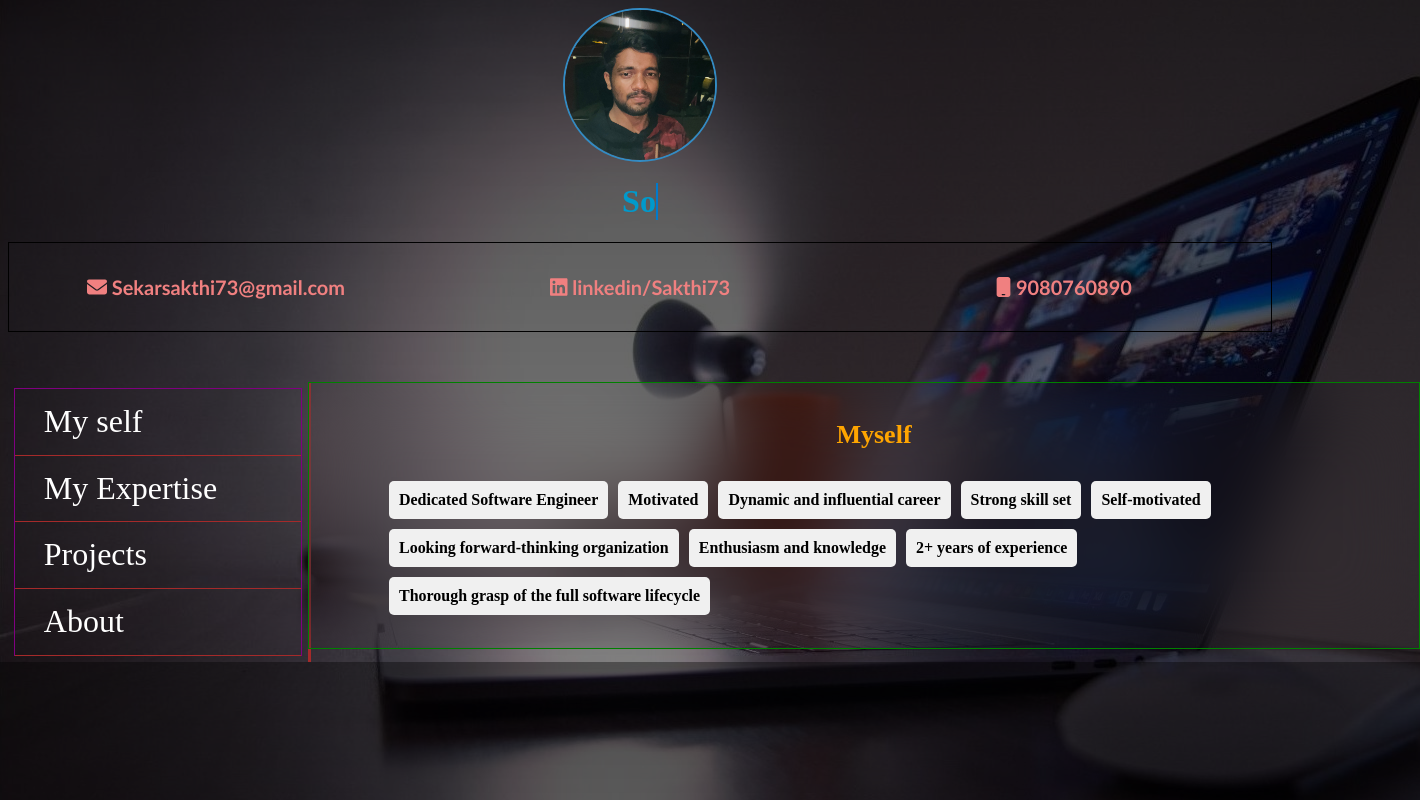
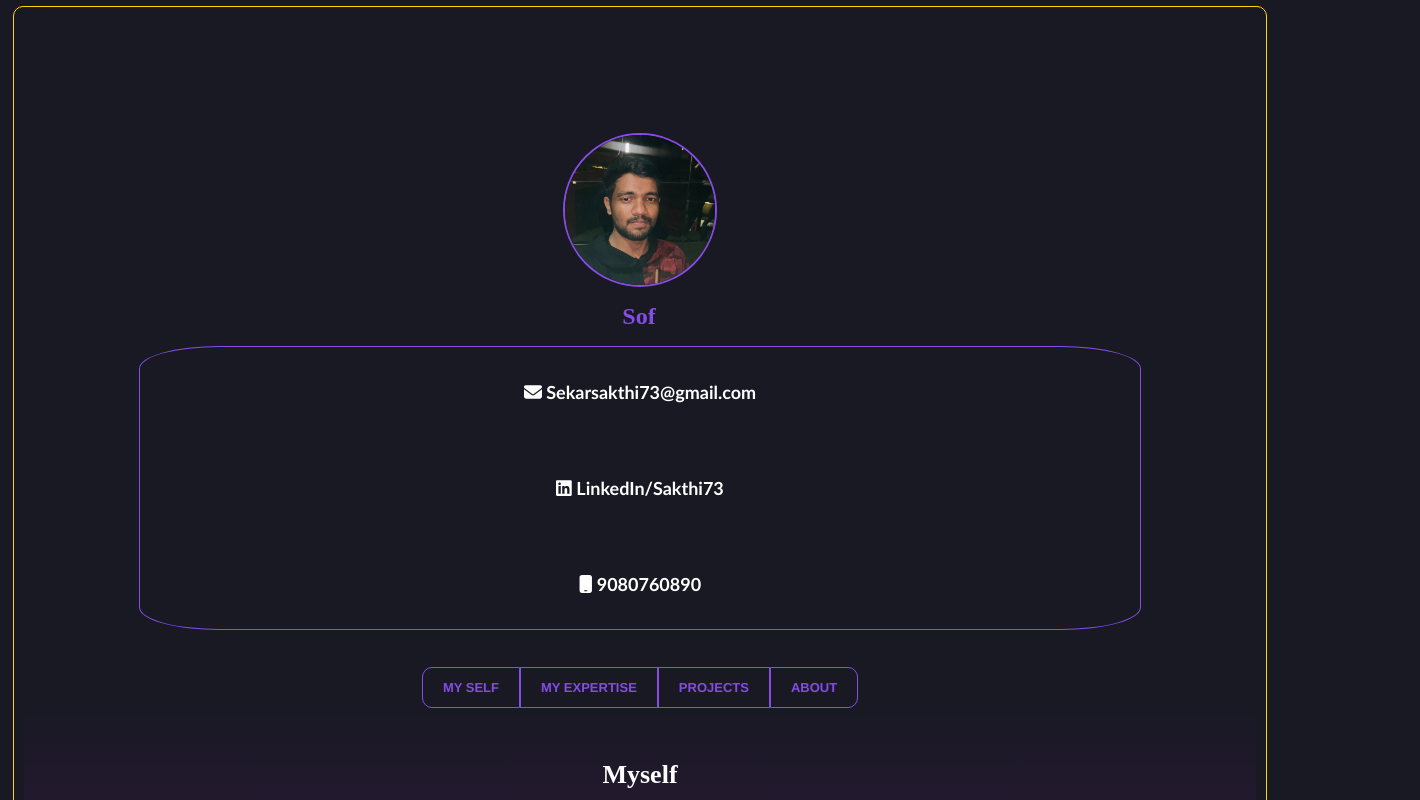
Before and after one commit to IcePrince7/port-folio, a React (Create React App) app: page /whoami in a window 1280 px wide. Shown: the top 800 px of the page, 1420 px wide, since content can reach past the window. Built offline with nearby package versions, Linux system fonts and the light colour scheme.

Commit message:
More Stability

```diff
--- a/src/App.css
+++ b/src/App.css
@@ -1,167 +1,23 @@
-@media (min-width: 1000px) {
-  body {
-    background-image: linear-gradient(rgba(0, 0, 0, .690), rgba(0, 0, 0, 0.5)), url("/public/bg.jpg");
-  }
-
-  .mainClass {
-    position: fixed;
-    backdrop-filter: blur(90px);
-  }
-
-  .NameContainer {
-    transition: all;
-    animation: forwards;
-    display: flex;
-    justify-content: center;
-  }
-
-  .NameContainer h1 {
-    font-weight: bold;
-    color: #009acc;
-    border-right: 2px solid #007acc;
-    animation: blink 0.7s step-end infinite;
-    font-weight: bold;
-  }
-
-  @keyframes blink {
-
-    from,
-    to {
-      border-color: transparent;
-    }
-
-    50% {
-      border-color: #007acc;
-    }
-  }
-
-  @keyframes fadeIn {
-    from {
-      opacity: 0;
-    }
-
-    to {
-      opacity: 1;
-    }
-  }
-
-  .page {
-    filter: blur(7px);
-    pointer-events: none;
-    cursor: not-allowed;
-  }
-
-  .TwoHalves {
-    margin-top: 50px;
-  }
-
-  .NavBar {
-    width: 300px;
-    float: left;
-    border-right: .20rem solid brown;
-    text-decoration: none;
-  }
-
-  .NavBar ul {
-    list-style-type: none;
-    margin: 2%;
-    padding: 0rem;
-    border: 1px solid purple;
-    border-bottom: none;
-  }
-
-  .NavBar ul li {
-    list-style-type: none;
-    padding: 0.9rem;
-    border-bottom: .20px solid brown;
-  }
-
-  .NavBar li :hover {
-    color: black;
-    background-color: cadetblue;
-  }
 
 
-  .NavBar ul li a {
-    font-size: 200%;
-    text-decoration: none;
-    display: inline;
-    color: white;
-    padding: inherit;
-  }
-
-  .NavBar ul li a:hover {
-    font-size: 230%;
-  }
-
-  .NavBar ul li a.active {
-    font-size: 230%;
-    background-color: red;
-  }
-
-  .gridCont {
-    display: grid;
-    grid-template-columns: repeat(auto-fit, minmax(100px, 1fr));
-    border: 1px solid black;
-    gap: 10px;
-    text-align: center;
-  }
-
-  .gridCont a {
-    text-decoration: none;
-    color: inherit;
-  }
-
-  .ComponentArena {
-    border: 1px solid green;
-    margin: 0px 40px 10px 300px;
-
-    width: 1090px;
-    height: inherit;
-    padding-left: 20px;
-    font-size: small;
-    backdrop-filter: blur(40px);
-  }
-
-  .ComponentArena p {
-    padding: 15px 0px;
-    color: aquamarine
-  }
-
-  h2 {
-    color: orange;
-  }
-
-  .overlay {
-    position: fixed;
-    top: 0;
-    left: 0;
-    width: 100%;
-    height: 100%;
-    background-color: rgba(0, 0, 0, 0.5);
-    z-index: 999;
-    display: none;
-    transition: all 0.5s ease-in-out;
-
-  }
-}
-
-@media (max-width: 1000px) {
   body {
-
-    border: 1px solid wheat;
-    margin: 0 1%;
+    background-color: #191924;
+    background:  #191924  ;
+    border: 1px solid gold;
+    margin: .5% 1%;
     border-radius: 10px;
-
-  }
+      }
 
   .mainClass {
     position: fixed;
     backdrop-filter: blur(90px);
     width: 100%;
     height: 100%;
-    filter: blur(1px);
+
   }
+.mainClassNarrow{
+  margin-top: 10%;
+}
 
   .NameContainer {
     transition: all 0.5s;
@@ -174,10 +30,11 @@
 
   .NameContainer h1 {
     /* font-weight: bold; */
-    color: #009acc;
+    font-family: cursive;
+    color: #854ce6;
     border-right: 2px solid lightcoral;
     animation: blink 0.7s step-end infinite;
-
+    font-size: 1.5rem;
   }
 
   @keyframes blink {
@@ -188,7 +45,7 @@
     }
 
     50% {
-      border-color: lightcoral;
+      border-color: #854ce6;
     }
   }
 
@@ -213,9 +70,9 @@
     display: flex;
     flex-wrap: wrap;
   }
+
   .NavBar {
     width: 100%;
-    border-right: 0.2rem solid brown;
     display: flex;
     justify-content: center;
     margin-bottom: 8px;
@@ -236,31 +93,28 @@
   }
 
   .NavBar ul li a {
-    background: #395870;
-    background: linear-gradient(#49708f, #293f50);
-    border-right: 1px solid rgba(0, 0, 0, .3);
+    background: inherit;
+    border: 1px solid #854ce6;
     text-align: center;
-    color: #fff;
+    color: #854ce6;
     padding: 12px 20px;
     text-decoration: none;
     white-space: nowrap;
   }
 
-  .NavBar li:hover {
-    background: #314b60;
-  }
+
 
   .NavBar li:first-child a {
-    border-radius: 4px 0 0 4px;
+    border-radius: 10px 0 0 10px;
   }
 
   .NavBar li:last-child a {
-    border-right: 0;
-    border-radius: 0px 4px 4px 0px;
+    border-radius: 0px 10px 10px 0px;
   }
 
   .NavBar ul li a:hover {
-    color: #009acc;
+
+    background-color: #29223f;
   }
 
   @media (max-width: 1200px) {
@@ -284,41 +138,28 @@
     }
   }
 
-
-  .ComponentArena {
-      font-size: small;
-    backdrop-filter: blur(40px);
-
-  }
-
-  .ComponentArena p {
-    padding: 15px 0;
-    color: aquamarine;
-  }
-
   h2 {
     color: orange;
   }
 
-  .NameContainer h1 {
-    font-size: 1.5rem;
-  }
 
-  .NavBar {
-    width: 100%;
-    border-right: none;
 
-  }
 
   .ComponentArena {
-    margin: 0;
+    margin: 10px;
     width: 100%;
     padding: 10px;
+    font-size: small;
+    background: linear-gradient(#191924 ,#33193f)
+  }
+  .ComponentArena p {
+    padding: 15px 0;
+    color: #2e64d0;
   }
 
   .gridCont {
     display: grid;
-    border: 1px solid #009acc;
+    border: 1px solid #854ce6;
     gap: 10px;
     text-align: center;
     padding: 2px;
@@ -326,10 +167,7 @@
     border-radius: 8%;
     grid-template-columns: 1fr;
   }
-
   .gridCont a {
     text-decoration: none;
-    color: brown;
+    color: white;
   }
-
-}
--- a/src/App.js
+++ b/src/App.js
@@ -64,7 +64,7 @@ function App() {
             <Cont_maker
               toCreate={
                 <a href="https://www.linkedin.com/in/Sakthi73/" target="blank">
-                  <FontAwesomeIcon icon={faLinkedin} /> linkedin/Sakthi73
+                  <FontAwesomeIcon icon={faLinkedin} /> LinkedIn/Sakthi73
                 </a>
               }
               tag="p"
--- a/src/Contmaker.css
+++ b/src/Contmaker.css
@@ -1,39 +1,18 @@
-@media (min-width: 1000px) {
-    p {
-        display: inline-block;
-        font-weight: bold;
-        font-size: 20px;
-        font-family: 'Trebuchet MS', 'Lucida Sans Unicode', 'Lucida Grande', 'Lucida Sans', Arial, sans-serif;
-        margin: 2rem;
-        color: lightcoral;
-        cursor: default;
-    }
 
-    h1 {
-        color: orange;
-        display: inline-block;
-        justify-content: center;
-        font-family: cursive;
 
-    }
-}
-
-@media (max-width: 1000px) {
     p {
         font-weight: bold;
         font-family: 'Trebuchet MS', 'Lucida Sans Unicode', 'Lucida Grande', 'Lucida Sans', Arial, sans-serif;
         margin: 2rem;
-        color: lightcoral;
+        color: 717e8e;
         cursor: default;
         font-size: 18px;
 
     }
 
     h1 {
-        color: brown;
+        color: white;
         display: inline-block;
         justify-content: center;
-        font-family: cursive;
 
     }
-}
--- a/src/MyExpertise.css
+++ b/src/MyExpertise.css
@@ -31,39 +31,41 @@
   margin: 5px 0;
 }
 
-  @media (max-width: 1000px) {
-    .expertiseContainer {
-      position: relative;
-      width: 100%;
-      overflow: hidden;
+.buttonContainer {
+  display: flex;
+  justify-content: space-between;
+  align-items: center;
+  position: absolute;
+  top: 50%;
+  left: 0;
+  right: 0;
+  transform: translateY(-50%);
 }
 
-    .slide {
-      display: none;
-      padding: 20px;
+.prevButton,
+.nextButton {
+
+   background: inherit;
+  border: none;
+ color: aliceblue;
   text-align: center;
-      transition: opacity 1s ease-in-out;
+  text-decoration: none;
+  display: inline-block;
+  font-size: 16px;
+  cursor: pointer;
+
 }
 
-    .slide.active {
-      display: block;
-      opacity: 1;
+.prevButton {
+  margin-left: 20px;
 }
 
-    .slide h2 {
-      font-size: 24px;
-      margin-bottom: 10px;
+.nextButton {
+  margin-right: 20px;
 }
 
-    .slide ul {
-      list-style-type: none;
-      padding: 0;
+.prevButton:hover,
+.nextButton:hover {
+
+  font-size: x-large;
 }
-
-    .slide ul li {
-      font-size: 18px;
-      margin: 5px 0;
-    }
-    .slide p{color: black;}
-
-  }
--- a/src/MyExpertise.js
+++ b/src/MyExpertise.js
@@ -1,24 +1,27 @@
 import React, { useState, useEffect } from "react";
- import "./MyExpertise.css"
+import "./MyExpertise.css";
 
 const skillsData = [
   {
     title: "Frontend",
-    skills: ["JavaScript", "React","Angular", "CSS", "HTML"]
+    skills: ["JavaScript", "React", "Angular", "CSS", "HTML"],
   },
   {
     title: "Backend",
-    skills: ["Java", "SpringBoot", "Python", "Node.js"]
+    skills: ["Java", "SpringBoot", "Python", "Node.js"],
   },
   {
     title: "Database",
-    skills: ["MySQL", "MongoDB", "H2"]
+    skills: ["MySQL", "MongoDB", "H2"],
   },
   {
     title: "Testing",
-    skills: ["Selenium","Junit","Cucumber"]
-  }
-
+    skills: ["Selenium", "Junit", "Cucumber"],
+  },
+  {
+    title: "Tools",
+    skills: ["Git", "Jira", "Postman"],
+  },
 ];
 
 function MyExpertise() {
@@ -43,6 +46,24 @@ function MyExpertise() {
     setIntervalId(newInterval);
   };
 
+  const handlePrevClick = () => {
+    setCurrentSlide((prevSlide) => (prevSlide - 1 + skillsData.length) % skillsData.length);
+    clearInterval(intervalId);
+    const newInterval = setInterval(() => {
+      setCurrentSlide((prevIndex) => (prevIndex + 1) % skillsData.length);
+    }, 5000);
+    setIntervalId(newInterval);
+  };
+
+  const handleNextClick = () => {
+    setCurrentSlide((prevSlide) => (prevSlide + 1) % skillsData.length);
+    clearInterval(intervalId);
+    const newInterval = setInterval(() => {
+      setCurrentSlide((prevIndex) => (prevIndex + 1) % skillsData.length);
+    }, 5000);
+    setIntervalId(newInterval);
+  };
+
   return (
     <>
       <div className="expertiseContainer">
@@ -60,6 +81,14 @@ function MyExpertise() {
             </ul>
           </div>
         ))}
+        <div className="buttonContainer">
+          <button className="prevButton" onClick={handlePrevClick}>
+          ❮
+          </button>
+          <button className="nextButton" onClick={handleNextClick}>
+          ❯
+          </button>
+        </div>
       </div>
       <div style={{ textAlign: "center", marginBottom: "30px" }}>
         {skillsData.map((_, index) => (
--- a/src/aboutpage.css
+++ b/src/aboutpage.css
@@ -36,7 +36,7 @@
   }
 
   .welcome-container p{
-    color: black
+    color: #9c9da2
   }
   .fadeClass {
     color: #009acc;
--- a/src/prof.css
+++ b/src/prof.css
@@ -1,10 +1,10 @@
 .Myprof {
-  border: 2px solid #338bc3;
+  border: 2px solid #854ce6;
   width: 150px;
   height: 150px;
   border-radius: 100px;
   cursor: pointer;
-  transition: all 0.7s ease-out;}
+  transition: all 2s ease-out;}
 
 .profile {
     display: flex;
@@ -12,8 +12,8 @@
 
 }
 .after.enprof{
-    background-color: aqua;
-    box-shadow: #338354;
+    background-color: #854ce6;
+    box-shadow: #854ce6;
 }
 
 .Myprof.enlarged {
@@ -26,5 +26,5 @@
   top: 34%;
   left: 50%;
   transform: translate(-50%, -30%);
-  transition: width 0.5s ease-out;
+  transition: width 0.2s ease-out;
 }
--- a/src/project.css
+++ b/src/project.css
@@ -1,9 +1,17 @@
-.Title a{text-decoration: none;
-text-align: center;}
+.Title a {
+    text-decoration: none;
+    text-align: center;
+}
 
 
-@media (max-width: 1000px) {
-    .Title a{text-decoration: none;}
-    .Title h2{ color: brown;}
-    .usecase li{ color: black;}
+.Title a {
+    text-decoration: none;
 }
+
+.Title h2 {
+    color: white;
+}
+
+.usecase li {
+    color: #9c9da2;
+}
--- a/src/whoami.css
+++ b/src/whoami.css
@@ -2,6 +2,7 @@
     padding: 20px;
   }
 .whoAmIContainer li {
+  border-color: #854ce5;
     cursor: default;
   }
 
@@ -16,7 +17,9 @@
   .keywordItem {
     background-color: #f0f0f0;
     padding: 10px;
+    border: 1px solid #2d64d0;
     border-radius: 5px;
+    box-shadow: #2d64d0;
     font-weight: bold;
     font-size: .999rem;
   }
```
Lines whose indentation alone changed are shown as unchanged.
